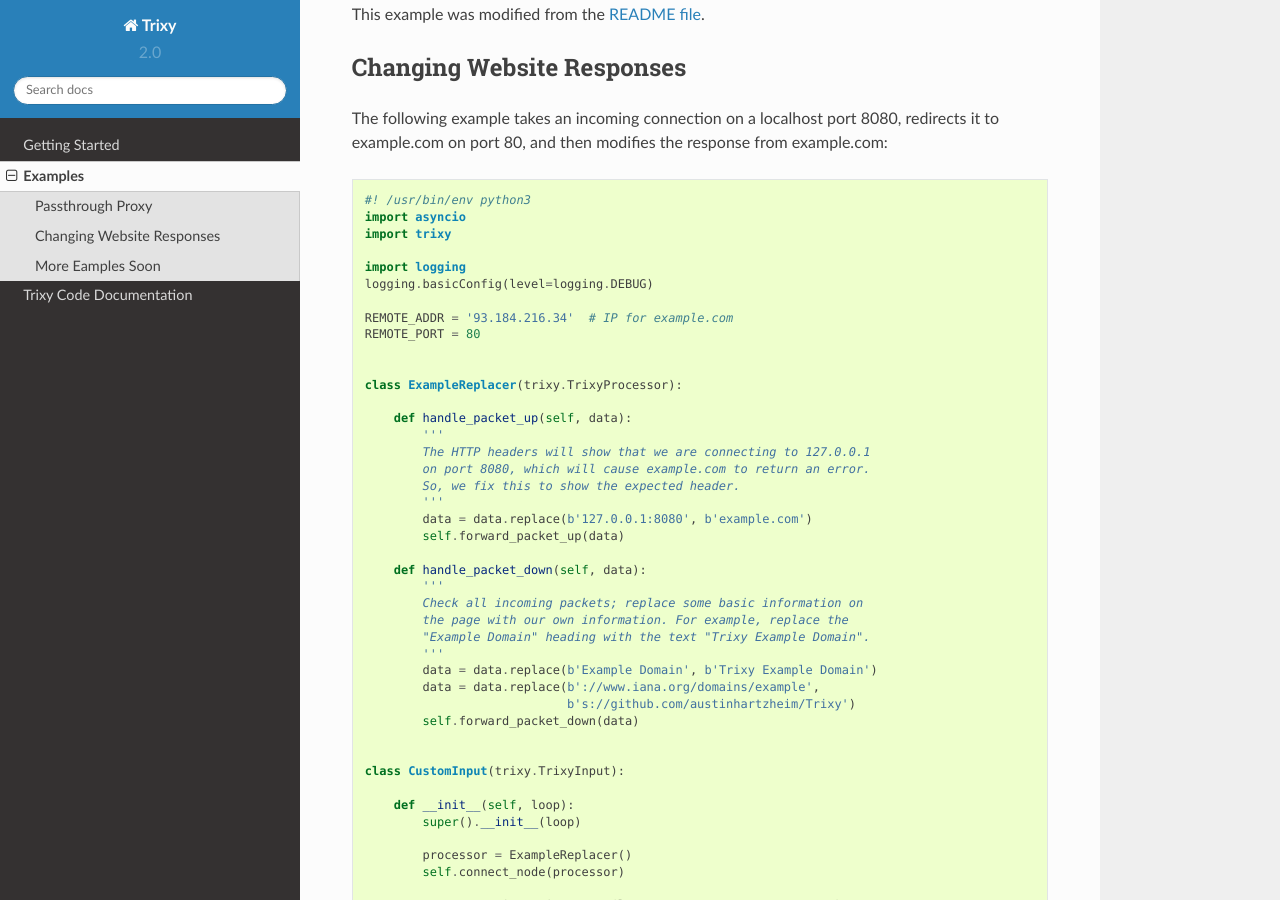
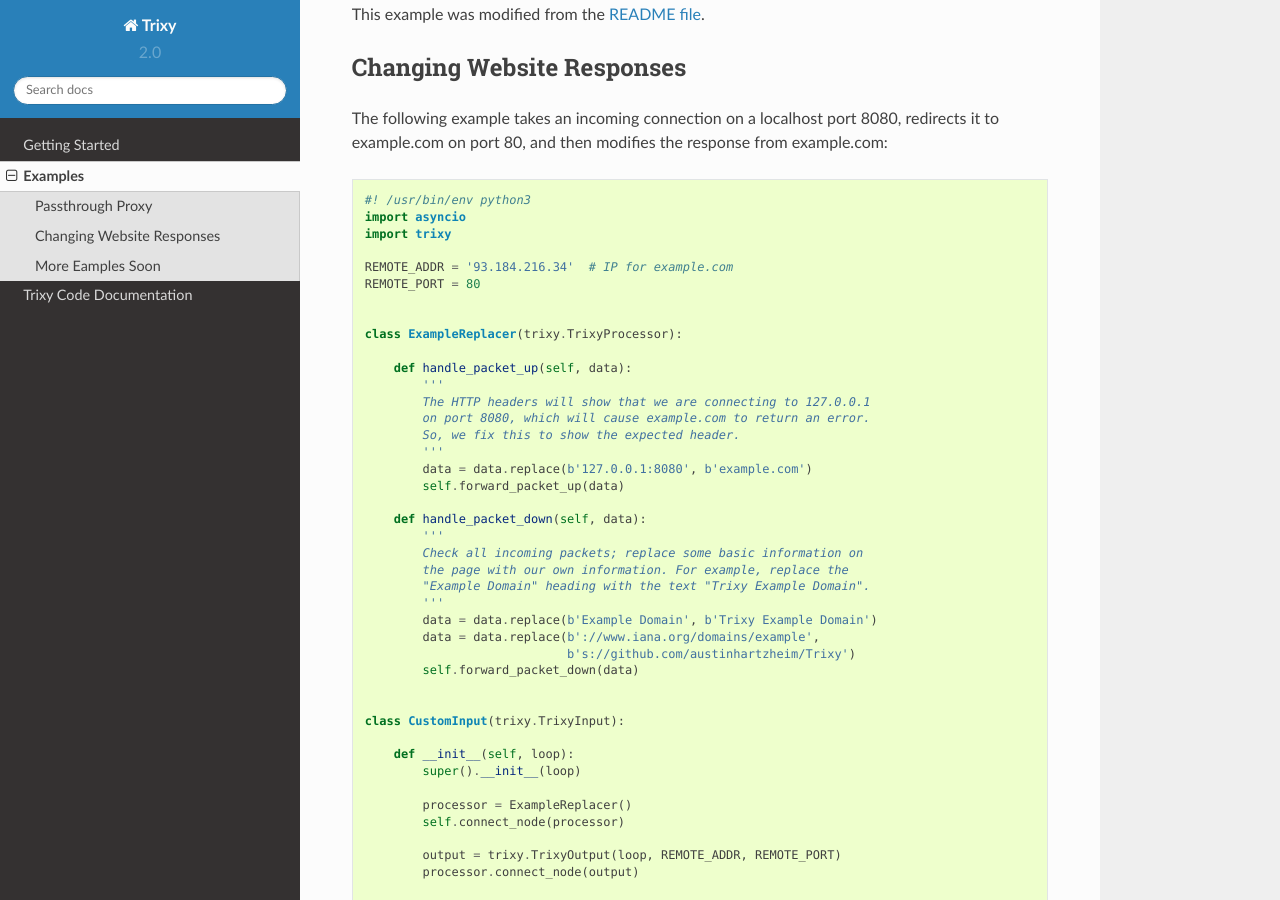
Before and after one commit to austinhartzheim/trixy, a Sphinx documentation site: the page built from docs/examples.rst, in a window 1280 px wide and 900 px high, scrolled down 702 px. Built offline with Sphinx 7.4.7 and the Read the Docs theme 2.0.0, drawn with Linux system fonts in a browser that asks for light colours.

Commit message:
Removed logging from example documentation.

```diff
--- a/docs/examples.rst
+++ b/docs/examples.rst
@@ -52,9 +52,6 @@ The following example takes an incoming connection on a localhost port 8080, red
    import asyncio
    import trixy
 
-   import logging
-   logging.basicConfig(level=logging.DEBUG)
-
    REMOTE_ADDR = '93.184.216.34'  # IP for example.com
    REMOTE_PORT = 80
 
```
